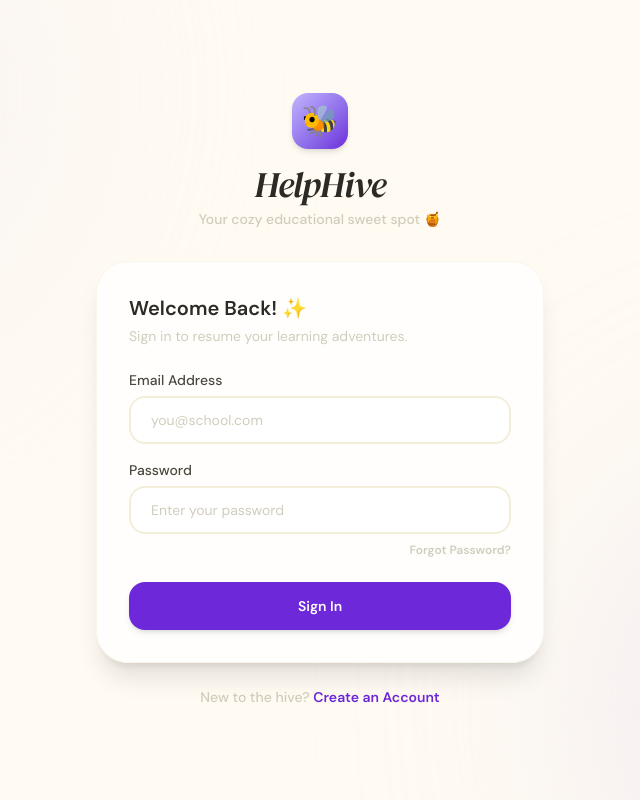
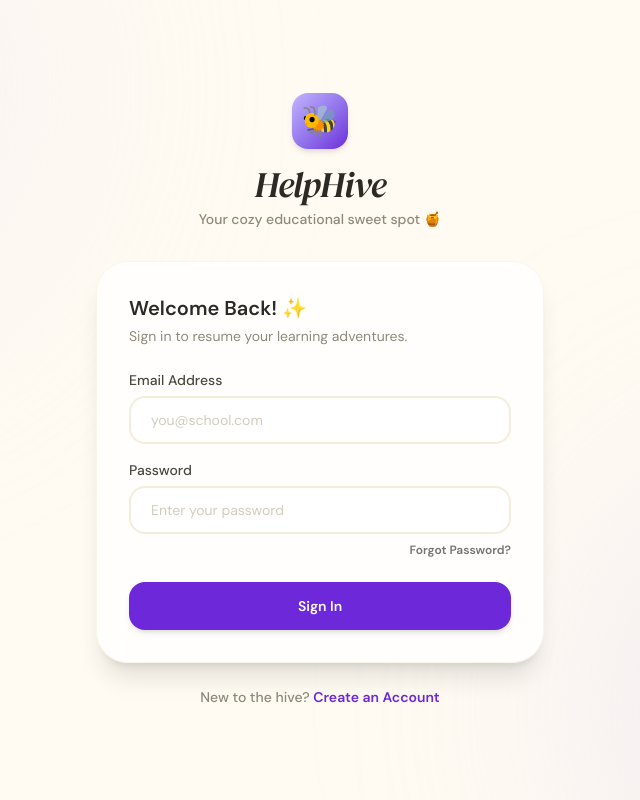
Before and after one commit to neetijoshi2006-dotcom/helphive-, a Next.js app: page /login in a window 1280 px wide. Shown: the whole page, without its empty margins (320-960 px from the left). Built offline with nearby package versions, Linux system fonts and the light colour scheme; no server answers.

Commit message:
style: increase text contrast in login and register pages to fix invisible text color issue

```diff
--- a/src/app/(auth)/login/page.tsx
+++ b/src/app/(auth)/login/page.tsx
@@ -90,7 +90,7 @@ export default function LoginPage() {
             <span className="text-3xl">🐝</span>
           </motion.div>
           <h1 className="font-serif text-4xl text-neutral-900 tracking-tight italic">HelpHive</h1>
-          <p className="text-sm text-neutral-400 mt-1 font-medium">Your cozy educational sweet spot 🍯</p>
+          <p className="text-sm text-neutral-600 mt-1 font-medium">Your cozy educational sweet spot 🍯</p>
         </div>
 
         {/* Auth Box */}
@@ -105,7 +105,7 @@ export default function LoginPage() {
                 transition={{ duration: 0.3 }}
               >
                 <h2 className="text-xl font-bold text-neutral-900 mb-1">Welcome Back! ✨</h2>
-                <p className="text-sm text-neutral-400 mb-6">Sign in to resume your learning adventures.</p>
+                <p className="text-sm text-neutral-600 mb-6">Sign in to resume your learning adventures.</p>
 
                 {resetRequestedEmail && (
                   <div className="mb-6 p-4 rounded-2xl bg-amber-50 border border-amber-200/60 text-xs text-amber-800 leading-relaxed flex items-start gap-2">
@@ -144,7 +144,7 @@ export default function LoginPage() {
                           setView('forgot')
                           setResetEmail(email)
                         }}
-                        className="text-xs font-bold text-neutral-400 hover:text-neutral-900 transition-colors cursor-pointer select-none"
+                        className="text-xs font-bold text-neutral-500 hover:text-neutral-900 transition-colors cursor-pointer select-none"
                       >
                         Forgot Password?
                       </button>
@@ -173,7 +173,7 @@ export default function LoginPage() {
                 <button
                   type="button"
                   onClick={() => setView('login')}
-                  className="flex items-center gap-1.5 text-xs font-bold text-neutral-400 hover:text-neutral-900 transition-colors mb-4 cursor-pointer select-none"
+                  className="flex items-center gap-1.5 text-xs font-bold text-neutral-500 hover:text-neutral-900 transition-colors mb-4 cursor-pointer select-none"
                 >
                   <ArrowLeft size={14} />
                   <span>Back to Login</span>
@@ -183,7 +183,7 @@ export default function LoginPage() {
                   <Lock className="text-primary w-5 h-5" />
                   <h2 className="text-xl font-bold text-neutral-900">Forgot Password?</h2>
                 </div>
-                <p className="text-sm text-neutral-400 mb-6">
+                <p className="text-sm text-neutral-600 mb-6">
                   No worries! Enter your registered email address and we'll send you a link to reset your password.
                 </p>
 
@@ -214,7 +214,7 @@ export default function LoginPage() {
           </AnimatePresence>
         </div>
 
-        <p className="text-center text-sm text-neutral-400 mt-6 font-medium">
+        <p className="text-center text-sm text-neutral-600 mt-6 font-medium">
           New to the hive?{' '}
           <Link href="/register" className="text-primary font-semibold hover:underline">
             Create an Account
--- a/src/app/(auth)/register/page.tsx
+++ b/src/app/(auth)/register/page.tsx
@@ -60,13 +60,13 @@ export default function RegisterPage() {
             <span className="text-3xl">🐝</span>
           </motion.div>
           <h1 className="font-serif text-4xl text-neutral-900 tracking-tight italic">HelpHive</h1>
-          <p className="text-sm text-neutral-400 mt-1 font-medium">Your cozy educational sweet spot 🍯</p>
+          <p className="text-sm text-neutral-600 mt-1 font-medium">Your cozy educational sweet spot 🍯</p>
         </div>
 
         {/* Auth Box */}
         <div className="bg-white/80 backdrop-blur-md rounded-[32px] border border-neutral-100 p-8 shadow-xl">
           <h2 className="text-xl font-bold text-neutral-900 mb-1">Create Account! ✨</h2>
-          <p className="text-sm text-neutral-400 mb-6">Join the hive to track goals and build study plans.</p>
+          <p className="text-sm text-neutral-600 mb-6">Join the hive to track goals and build study plans.</p>
 
           <form onSubmit={handleSubmit} className="space-y-4">
             <Input
@@ -110,7 +110,7 @@ export default function RegisterPage() {
           </form>
         </div>
 
-        <p className="text-center text-sm text-neutral-400 mt-6 font-medium">
+        <p className="text-center text-sm text-neutral-600 mt-6 font-medium">
           Already in the hive?{' '}
           <Link href="/login" className="text-primary font-semibold hover:underline">
             Sign In here
```
